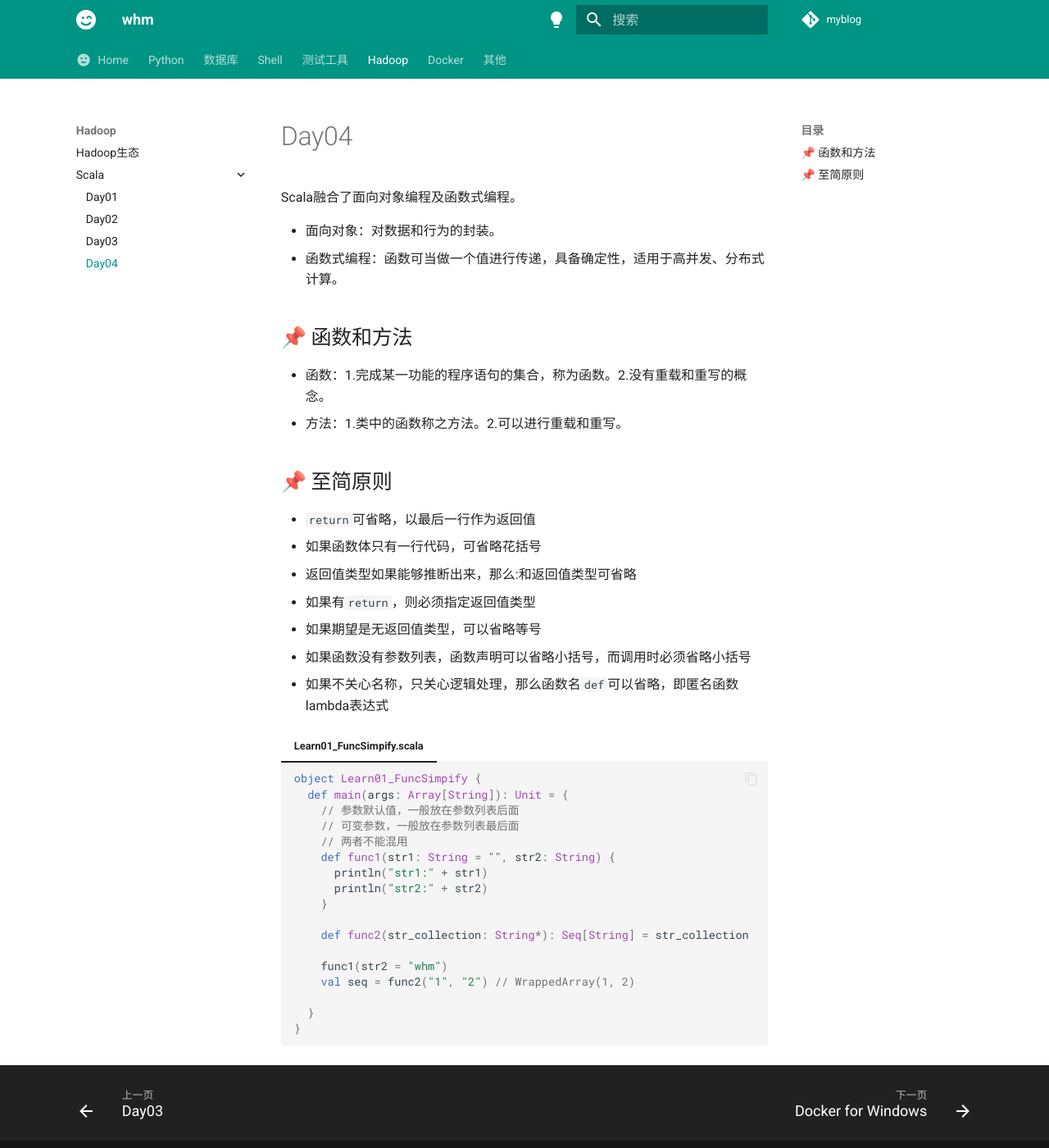
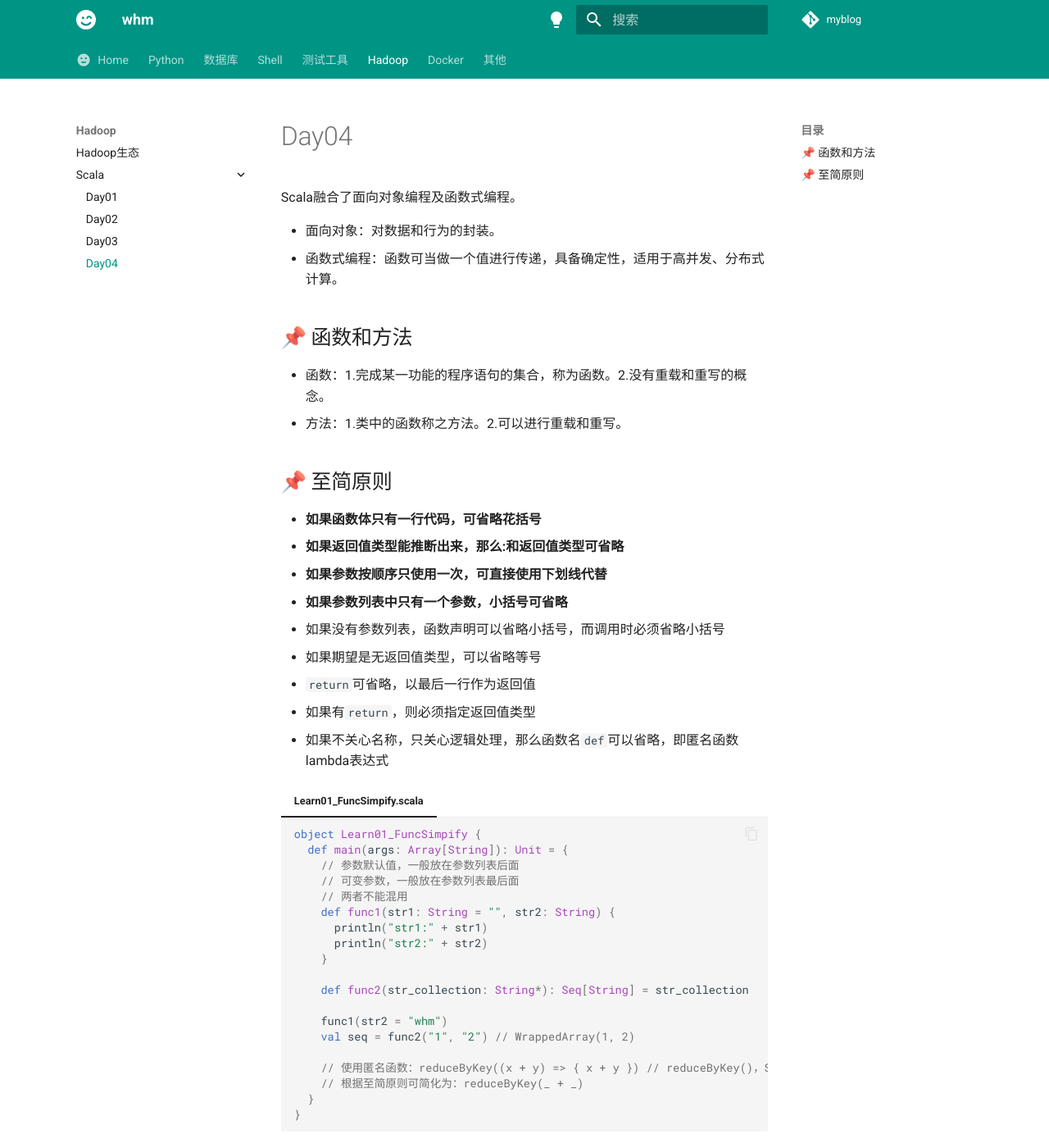
Before and after one commit to Jork-S-B/Jork-S-B.github.io, an MkDocs documentation site: the page built from docs/hadoop/scala/day04.md, in a window 1280 px wide and 1400 px high. Shown: the whole window at 82% size. Built offline with MkDocs 1.6.1 and Material for MkDocs 9.7.7, drawn with Linux system fonts in a browser that asks for light colours; comment, search, counter and statistics services are not loaded.

Commit message:
调整顺序，补充示例

```diff
--- a/docs/hadoop/scala/day04.md
+++ b/docs/hadoop/scala/day04.md
@@ -1,4 +1,3 @@
-
 Scala融合了面向对象编程及函数式编程。
 
 * 面向对象：对数据和行为的封装。
@@ -11,12 +10,14 @@ Scala融合了面向对象编程及函数式编程。
 
 ## 📌 至简原则
 
+* __如果函数体只有一行代码，可省略花括号__
+* __如果返回值类型能推断出来，那么:和返回值类型可省略__
+* __如果参数按顺序只使用一次，可直接使用下划线代替__
+* __如果参数列表中只有一个参数，小括号可省略__
+* 如果没有参数列表，函数声明可以省略小括号，而调用时必须省略小括号
+* 如果期望是无返回值类型，可以省略等号
 * `return`可省略，以最后一行作为返回值
-* 如果函数体只有一行代码，可省略花括号
-* 返回值类型如果能够推断出来，那么:和返回值类型可省略
 * 如果有`return`，则必须指定返回值类型
-* 如果期望是无返回值类型，可以省略等号
-* 如果函数没有参数列表，函数声明可以省略小括号，而调用时必须省略小括号
 * 如果不关心名称，只关心逻辑处理，那么函数名`def`可以省略，即匿名函数lambda表达式
 
 === "Learn01_FuncSimpify.scala"
@@ -37,6 +38,8 @@ Scala融合了面向对象编程及函数式编程。
         func1(str2 = "whm")
         val seq = func2("1", "2") // WrappedArray(1, 2)
 
+        // 使用匿名函数：reduceByKey((x + y) => { x + y }) // reduceByKey()，Spark的方法，实现分组+聚合
+        // 根据至简原则可简化为：reduceByKey(_ + _)
       }
     }
 
```
